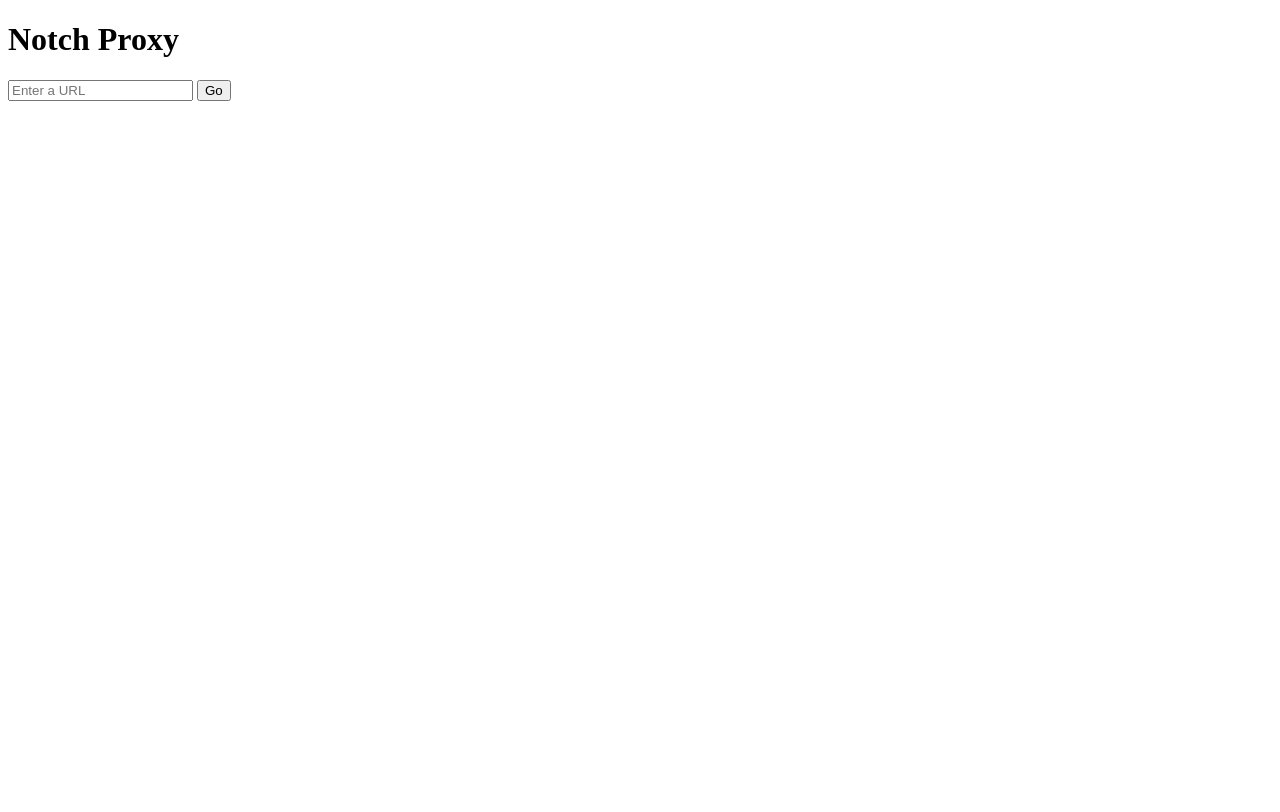
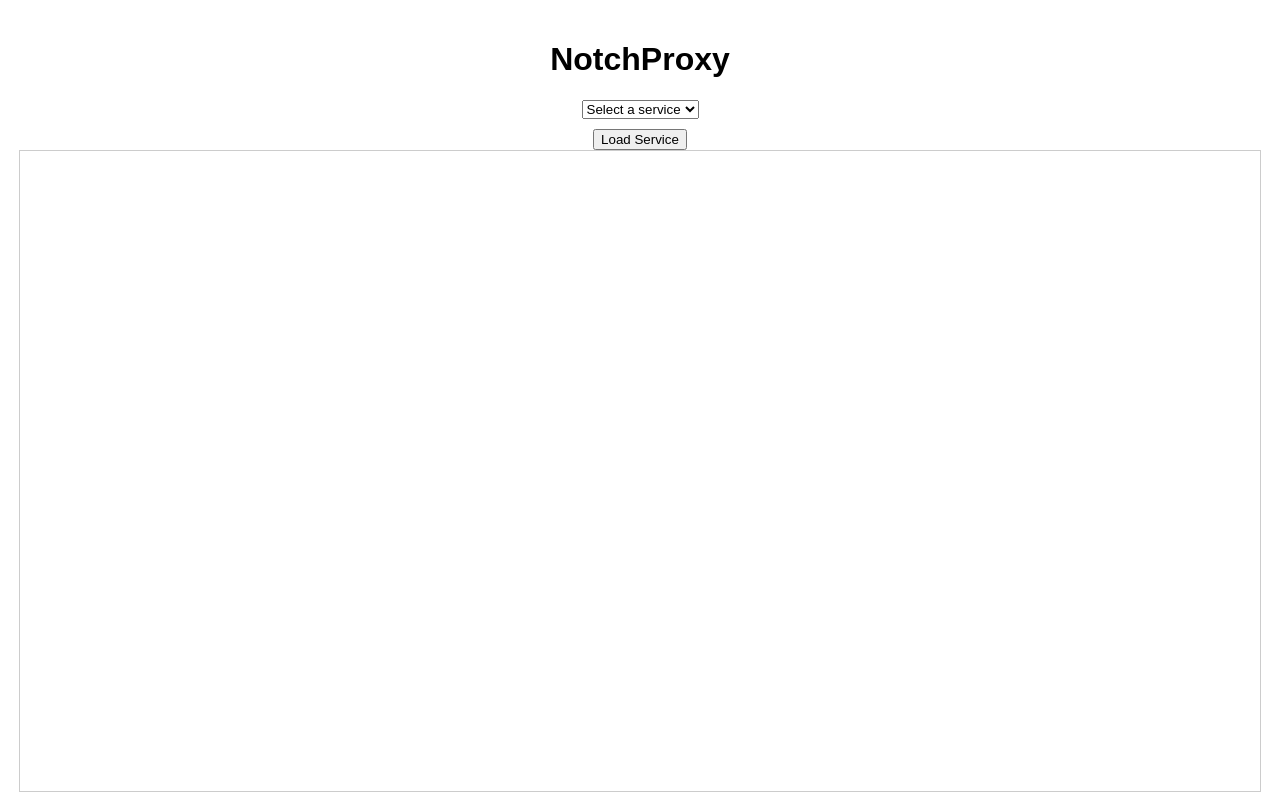
Before and after one commit to Notchripoff/NotchProxy, a plain HTML site: page index.html in a window 1280 px wide. Drawn offline with Linux system fonts and the light colour scheme.

Commit message:
Update index.html

```diff
--- a/index.html
+++ b/index.html
@@ -1,14 +1,47 @@
 <!DOCTYPE html>
-<html>
-  <head>
-    <title>Notch Proxy</title>
-  </head>
-  <body>
-    <h1>Notch Proxy</h1>
-    <form id="proxy-form">
-      <input type="url" id="url" placeholder="Enter a URL">
-      <button id="submit">Go</button>
-    </form>
-    <div id="proxy-content"></div>
-  </body>
+<html lang="en">
+<head>
+    <meta charset="UTF-8">
+    <meta name="viewport" content="width=device-width, initial-scale=1.0">
+    <title>NotchProxy</title>
+    <style>
+        body {
+            font-family: Arial, sans-serif;
+            display: flex;
+            flex-direction: column;
+            align-items: center;
+            margin: 20px;
+        }
+        iframe {
+            width: 100%;
+            height: 80vh;
+            border: 1px solid #ccc;
+        }
+        select {
+            margin-bottom: 10px;
+        }
+    </style>
+</head>
+<body>
+    <h1>NotchProxy</h1>
+    <select id="serviceSelector">
+        <option value="">Select a service</option>
+        <option value="https://discord.com" target="_blank">Discord</option>
+        <option value="https://www.google.com" target="_blank">Google</option>
+    </select>
+    <button id="loadService">Load Service</button>
+    <iframe id="serviceFrame"></iframe>
+
+    <script>
+        document.getElementById('loadService').addEventListener('click', function() {
+            const selectedService = document.getElementById('serviceSelector').value;
+            if (selectedService) {
+                // For demo purposes, it opens in iframe (won't work due to CORS)
+                document.getElementById('serviceFrame').src = selectedService;
+            } else {
+                alert('Please select a service.');
+            }
+        });
+    </script>
+</body>
 </html>
```
